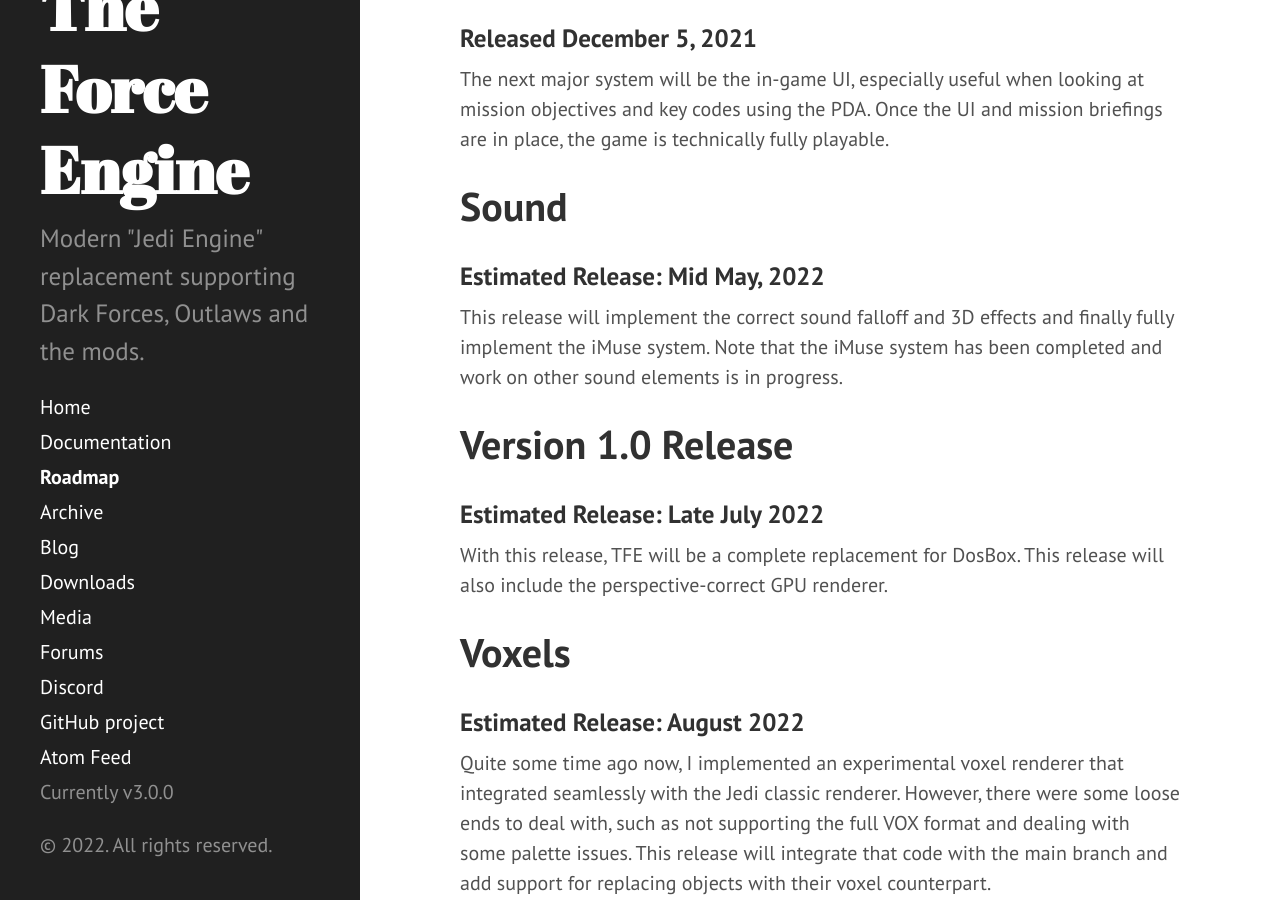
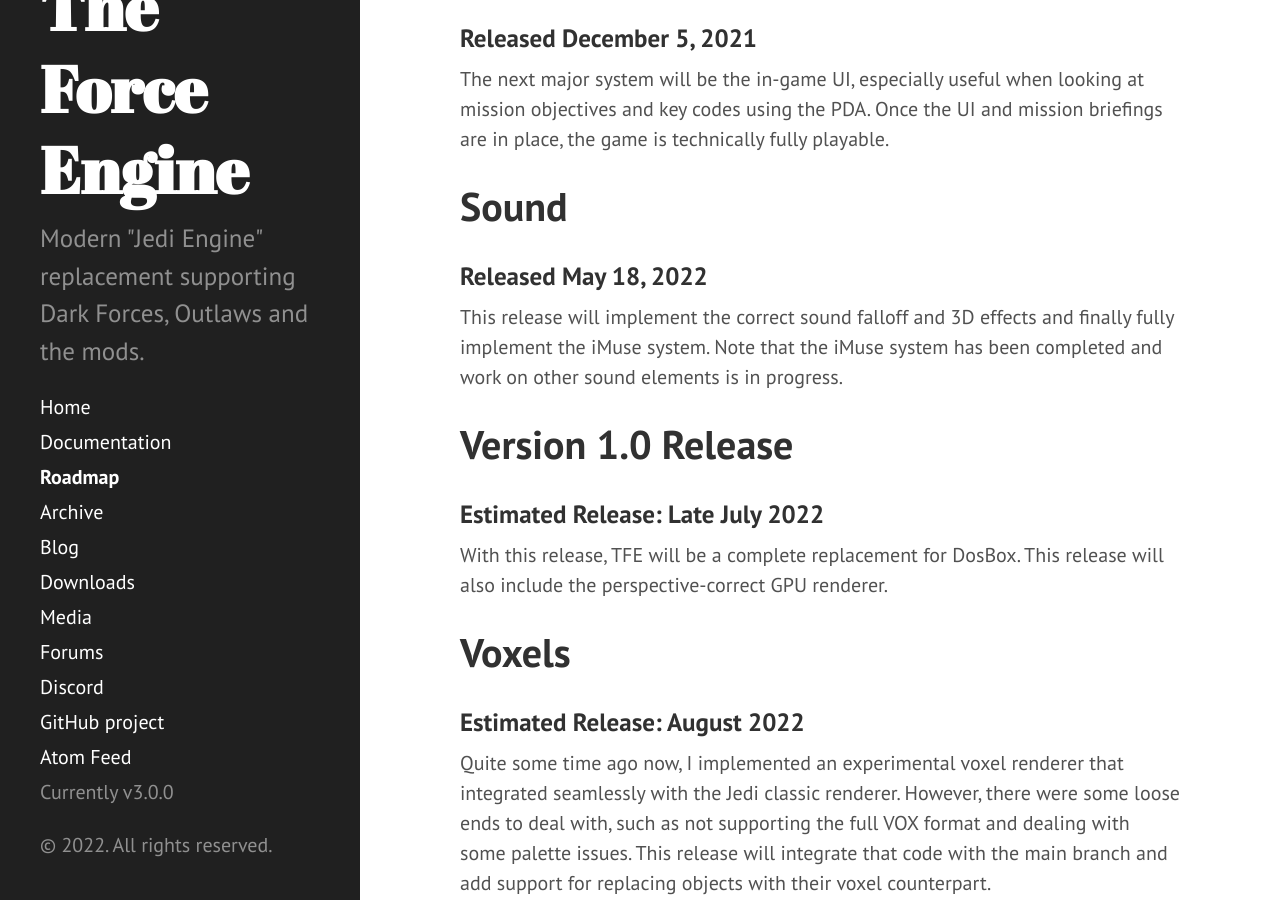
Before and after one commit to TheForceEngine/TheForceEngine.github.io, a Jekyll site: the page built from Roadmap.md, in a window 1280 px wide and 900 px high, scrolled down 1779 px. Built offline with Jekyll 4.4.1, drawn with Linux system fonts in a browser that asks for light colours; some of the changed text lies outside the part shown.

Commit message:
Update Roadmap.md

```diff
--- a/Roadmap.md
+++ b/Roadmap.md
@@ -8,8 +8,8 @@
 - [x] [Core Game Loop Release](#core-game-loop-release)
 - [ ] [Bug Fixes](#bug-fixes)
 - [x] [UI and Mission Briefings](#ui-and-mission-briefings)
-- [ ] [Sound](#sound) - _In Progress_
-- [ ] [Version 1.0 Release](#version-10-release)
+- [x] [Sound](#sound)
+- [ ] [Version 1.0 Release](#version-10-release) - _In Progress_
 - [ ] [Voxels](#voxels)
 - [ ] [Mac and Linux Support](#mac-and-linux-support)
 - [ ] [Tools and Level Editor](#tools)
@@ -35,7 +35,7 @@
 The next major system will be the in-game UI, especially useful when looking at mission objectives and key codes using the PDA. Once the UI and mission briefings are in place, the game is technically fully playable.
 
 # Sound
-### Estimated Release: Mid May, 2022
+### Released May 18, 2022
 This release will implement the correct sound falloff and 3D effects and finally fully implement the iMuse system. Note that the iMuse system has been completed and work on other sound elements is in progress.
 
 # Version 1.0 Release
```
